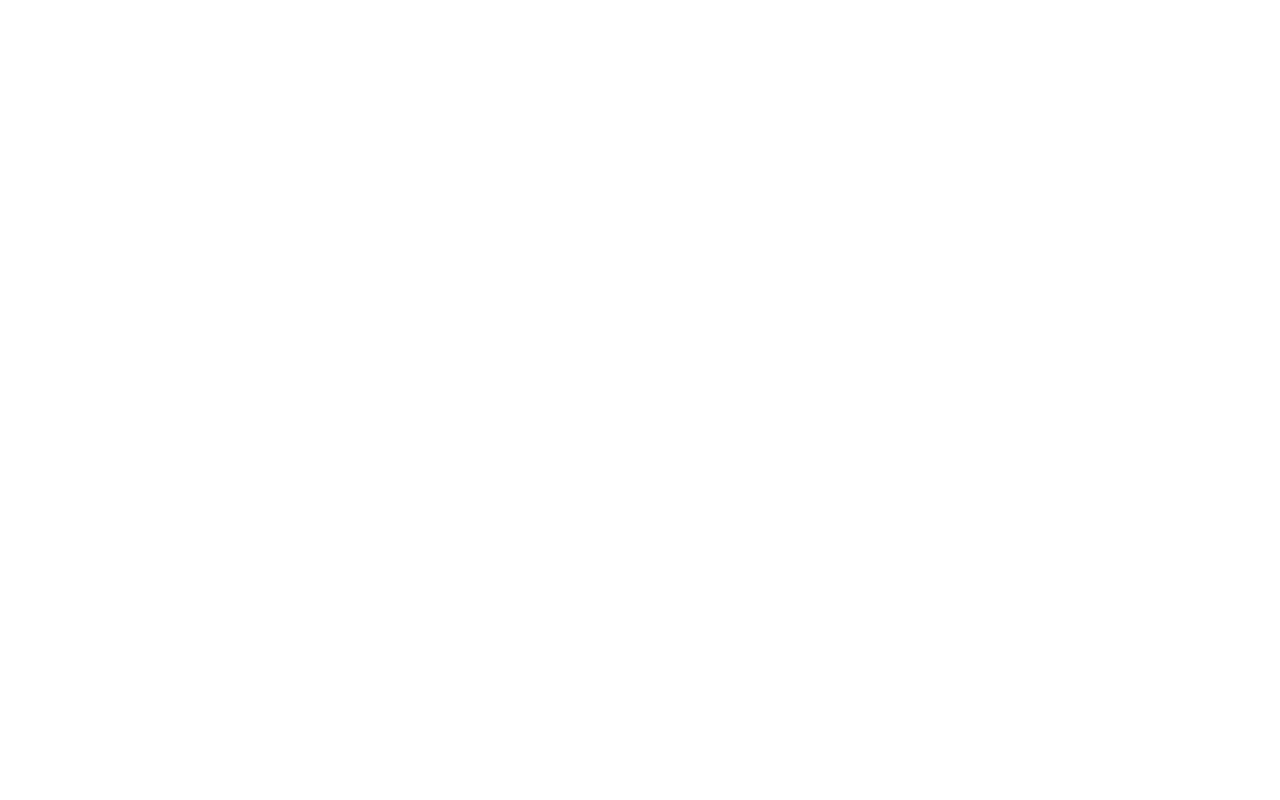
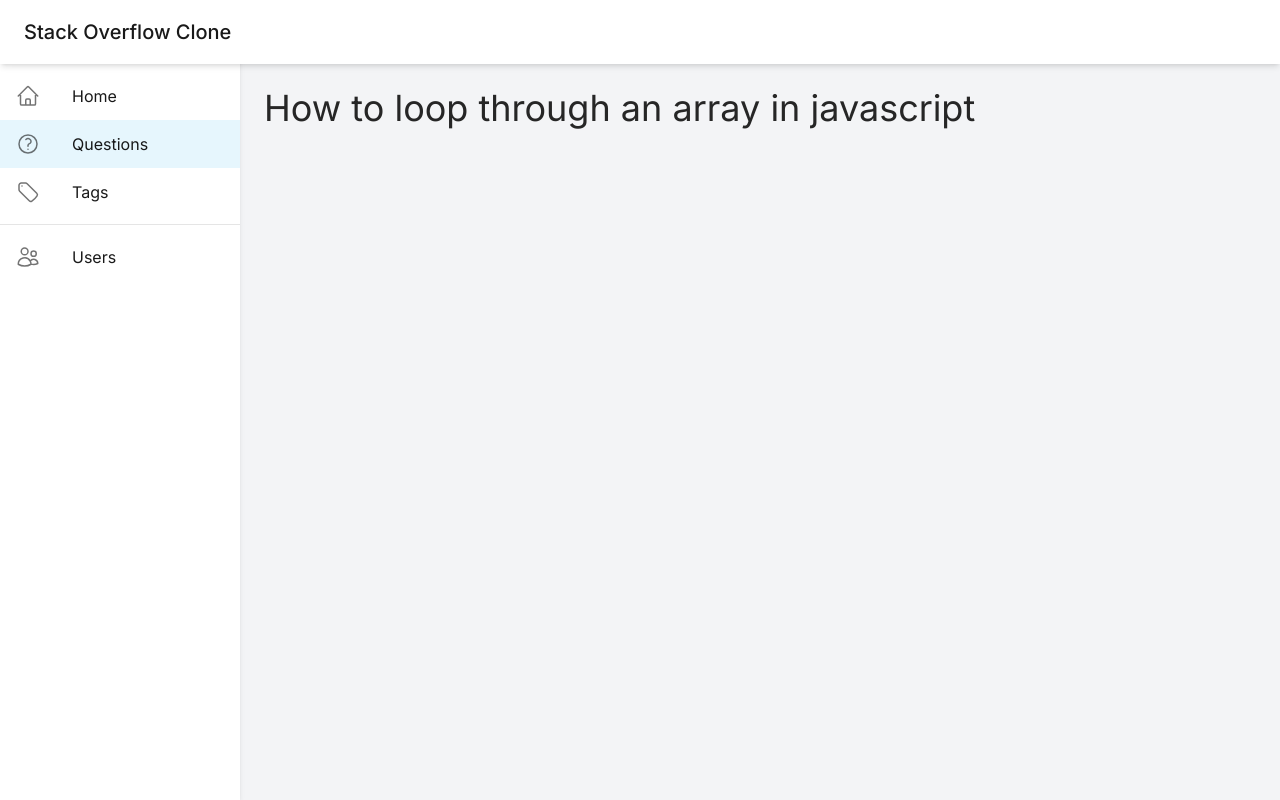
Before and after one commit to potouridisio/stack-overflow-clone, a website built with Vite: page questions/1/how-to-loop-through-an-array-in-javascript/index.html in a window 1280 px wide. Built offline with nearby package versions, Linux system fonts and the light colour scheme.

Commit message:
Add html layout using figma in index.html

```diff
--- a/questions/1/how-to-loop-through-an-array-in-javascript/index.html
+++ b/questions/1/how-to-loop-through-an-array-in-javascript/index.html
@@ -1,5 +1,6 @@
 <!DOCTYPE html>
 <html lang="en">
+
 <head>
     <meta charset="UTF-8" />
     <link rel="icon" type="image/svg+xml" href="/vite.svg" />
@@ -10,13 +11,95 @@
     <link href="../../../src/style.css" rel="stylesheet" />
     <link rel="preconnect" href="https://fonts.googleapis.com" />
     <link rel="preconnect" href="https://fonts.gstatic.com" crossorigin />
-        <link
-          href="https://fonts.googleapis.com/css2?family=Inter:wght@100..900&display=swap"
-          rel="stylesheet"
-        />
+    <link href="https://fonts.googleapis.com/css2?family=Inter:wght@100..900&display=swap" rel="stylesheet" />
 </head>
-<body >
-    <header class="w-full h-16 border-black"></header>
+
+<body class="bg-gray-100">
+    <header
+        class="fixed left-0 top-0 z-10 w-full bg-white text-black/90 shadow-md"
+      >
+        <div class="flex min-h-16 items-center px-6">
+          <div class="text-xl font-medium">Stack Overflow Clone</div>
+        </div>
+      </header>
+   <div class="flex">
+    <aside class="w-60 flex-none">
+        <div class="fixed left-0 top-0 h-full w-60 bg-white text-black/90 shadow-md">
+            <div class="min-h-16"></div>
+            <div class="overflow-auto">
+                <ul class="py-2">
+                    <li>
+                        <a class="flex items-center px-4 py-2 hover:bg-black/5" href="/">
+                            <div class="min-w-14 shrink-0 text-black/55">
+                                <svg xmlns="http://www.w3.org/2000/svg" fill="none" viewBox="0 0 24 24"
+                                    stroke-width="1.5" stroke="currentColor" class="h-6 w-6">
+                                    <path stroke-linecap="round" stroke-linejoin="round"
+                                        d="m2.25 12 8.954-8.955c.44-.439 1.152-.439 1.591 0L21.75 12M4.5 9.75v10.125c0 .621.504 1.125 1.125 1.125H9.75v-4.875c0-.621.504-1.125 1.125-1.125h2.25c.621 0 1.125.504 1.125 1.125V21h4.125c.621 0 1.125-.504 1.125-1.125V9.75M8.25 21h8.25" />
+                                </svg>
+                            </div>
+                            <div class="my-1 min-w-0 flex-auto">
+                                <span class="block">Home</span>
+                            </div>
+                        </a>
+                    </li>
+                    <li>
+                        <a class="flex items-center bg-sky-500/10 px-4 py-2 hover:bg-sky-500/15" href="/questions/">
+                            <div class="min-w-14 shrink-0 text-black/55">
+                                <svg xmlns="http://www.w3.org/2000/svg" fill="none" viewBox="0 0 24 24"
+                                    stroke-width="1.5" stroke="currentColor" class="h-6 w-6">
+                                    <path stroke-linecap="round" stroke-linejoin="round"
+                                        d="M9.879 7.519c1.171-1.025 3.071-1.025 4.242 0 1.172 1.025 1.172 2.687 0 3.712-.203.179-.43.326-.67.442-.745.361-1.45.999-1.45 1.827v.75M21 12a9 9 0 1 1-18 0 9 9 0 0 1 18 0Zm-9 5.25h.008v.008H12v-.008Z" />
+                                </svg>
+                            </div>
+                            <div class="my-1 min-w-0 flex-auto">
+                                <span class="block">Questions</span>
+                            </div>
+                        </a>
+                    </li>
+                    <li>
+                        <a class="flex items-center px-4 py-2 hover:bg-black/5" href="/tags/">
+                            <div class="min-w-14 shrink-0 text-black/55">
+                                <svg xmlns="http://www.w3.org/2000/svg" fill="none" viewBox="0 0 24 24"
+                                    stroke-width="1.5" stroke="currentColor" class="h-6 w-6">
+                                    <path stroke-linecap="round" stroke-linejoin="round"
+                                        d="M9.568 3H5.25A2.25 2.25 0 0 0 3 5.25v4.318c0 .597.237 1.17.659 1.591l9.581 9.581c.699.699 1.78.872 2.607.33a18.095 18.095 0 0 0 5.223-5.223c.542-.827.369-1.908-.33-2.607L11.16 3.66A2.25 2.25 0 0 0 9.568 3Z" />
+                                    <path stroke-linecap="round" stroke-linejoin="round" d="M6 6h.008v.008H6V6Z" />
+                                </svg>
+                            </div>
+                            <div class="my-1 min-w-0 flex-auto">
+                                <span class="block">Tags</span>
+                            </div>
+                        </a>
+                    </li>
+                </ul>
+                <hr class="border-black/10" />
+                <ul class="py-2">
+                    <li>
+                        <a class="flex items-center px-4 py-2 hover:bg-black/5" href="/users/">
+                            <div class="min-w-14 shrink-0 text-black/55">
+                                <svg xmlns="http://www.w3.org/2000/svg" fill="none" viewBox="0 0 24 24"
+                                    stroke-width="1.5" stroke="currentColor" class="h-6 w-6">
+                                    <path stroke-linecap="round" stroke-linejoin="round"
+                                        d="M15 19.128a9.38 9.38 0 0 0 2.625.372 9.337 9.337 0 0 0 4.121-.952 4.125 4.125 0 0 0-7.533-2.493M15 19.128v-.003c0-1.113-.285-2.16-.786-3.07M15 19.128v.106A12.318 12.318 0 0 1 8.624 21c-2.331 0-4.512-.645-6.374-1.766l-.001-.109a6.375 6.375 0 0 1 11.964-3.07M12 6.375a3.375 3.375 0 1 1-6.75 0 3.375 3.375 0 0 1 6.75 0Zm8.25 2.25a2.625 2.625 0 1 1-5.25 0 2.625 2.625 0 0 1 5.25 0Z" />
+                                </svg>
+                            </div>
+                            <div class="my-1 min-w-0 flex-auto">
+                                <span class="block">Users</span>
+                            </div>
+                        </a>
+                    </li>
+                </ul>
+            </div>
+        </div>
+    </aside>
+    <main class="grow p-6">
+        <div class="min-h-16"></div>
+        <div class="mb-4 flex items-start">
+          <div class="grow text-4xl text-neutral-800">How to loop through an array in javascript</div>
+          </div>
+        </main>
+   </div>
 
 </body>
+
 </html>
```
Lines whose indentation alone changed are shown as unchanged.
